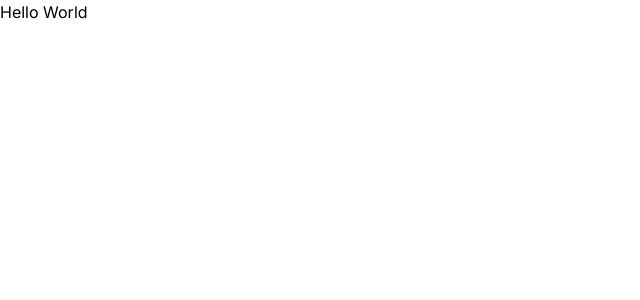
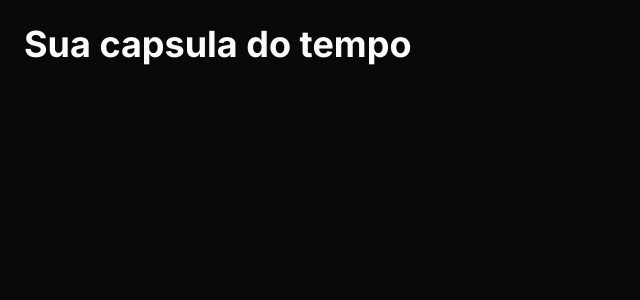
Before and after one commit to EduardoNGomes/NLW-SpaceTime-Web, a Next.js app: page / in a window 1280 px wide. Shown: the top 300 px of the page, without its empty margins (0-640 px from the left). Built offline with nearby package versions, Linux system fonts and the light colour scheme.

Commit message:
Finish Config web

```diff
--- a/package.json
+++ b/package.json
@@ -21,5 +21,9 @@
     "react-dom": "18.2.0",
     "tailwindcss": "3.3.2",
     "typescript": "5.0.4"
+  },
+  "devDependencies": {
+    "@rocketseat/eslint-config": "^1.2.0",
+    "prettier-plugin-tailwindcss": "^0.3.0"
   }
 }
--- /dev/null
+++ b/prettier.config.js
@@ -0,0 +1,3 @@
+module.exports = {
+  plugins: [require('prettier-plugin-tailwindcss')],
+}
--- a/src/app/page.tsx
+++ b/src/app/page.tsx
@@ -1,6 +1,7 @@
-
 export default function Home() {
   return (
-    <h1>Hello World</h1>
+    <div className="h-screen bg-zinc-950 p-6 text-zinc-50">
+      <h1 className="text-4xl font-bold">Sua capsula do tempo</h1>
+    </div>
   )
 }
```
Also changed, not shown: .eslintrc.json, 1 other file (tests, documents, lock files or other folders).
